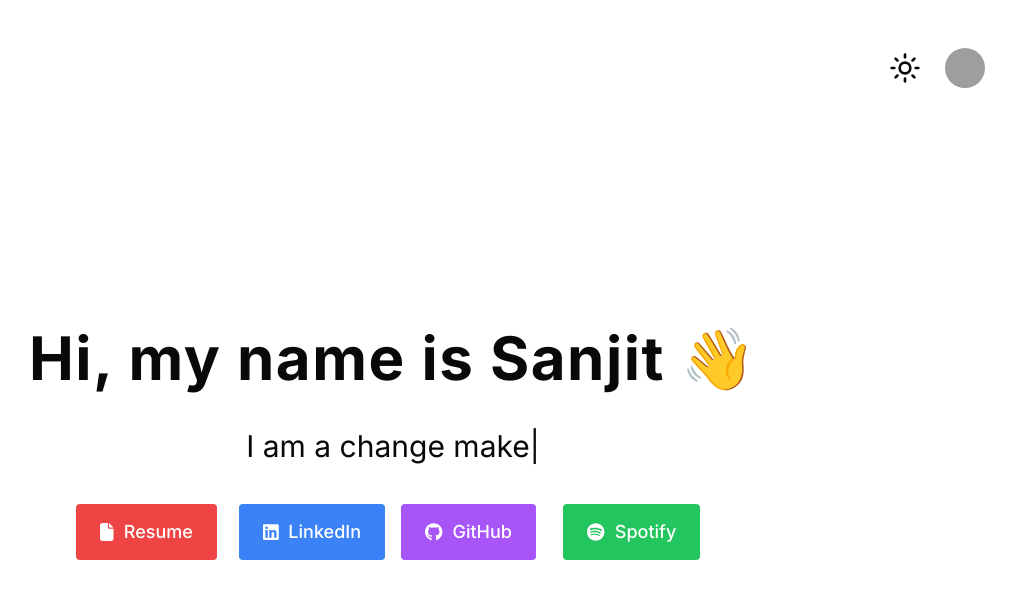
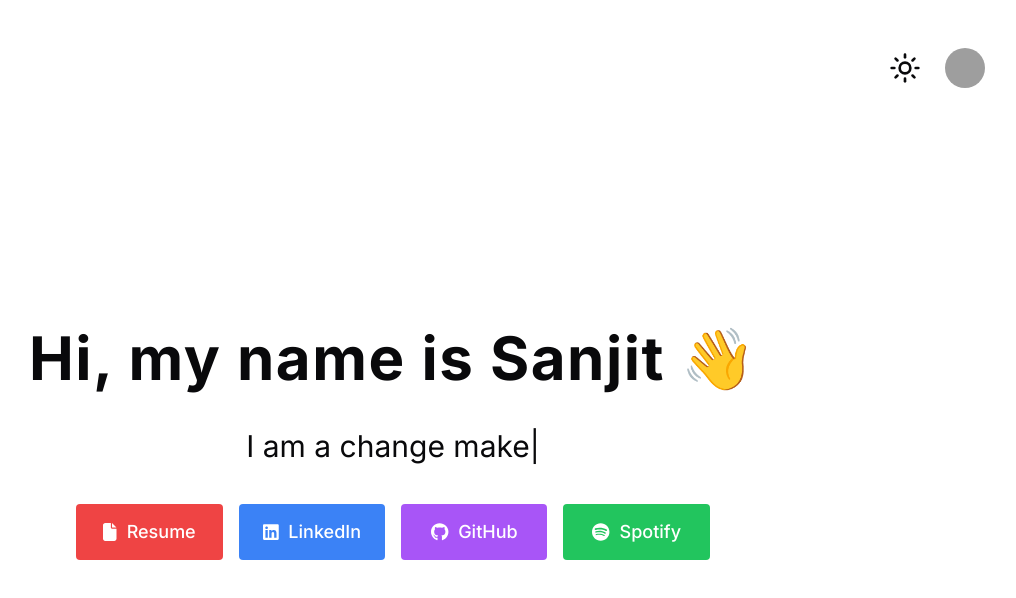
Before and after one commit to isanjit3/personal-site, a Next.js app: page / in a window 1280 px wide. Shown: the top 598 px of the page, without its empty margins (247-1263 px from the left). Built offline with nearby package versions, Linux system fonts and the light colour scheme; grey boxes are pictures that could not be loaded.

Commit message:
gradient mouse and button fixes

```diff
--- a/src/app/globals.css
+++ b/src/app/globals.css
@@ -96,7 +96,7 @@
   }
   #gradient-layer {
     position: absolute;
-    background-color: rgb(253, 253, 253);
+    background-color: rgb(238, 129, 129);
     background-image:
       radial-gradient(circle at 40% 20%, hsla(28, 100%, 74%, 1) 3%, transparent 8%),
       radial-gradient(circle at 80% 0%, hsla(189, 100%, 56%, 1) 3%, transparent 8%),
@@ -150,53 +150,17 @@
   }
   .gradient-background { /* FOR MOVING GRADIENT BACKGROUNDS */
     position: relative;
-    background-color: rgb(253, 253, 253);
+    background-color:hsla(0,100%,50%,1);
     background-image:
-      radial-gradient(circle at 40% 20%, hsla(28, 100%, 74%, 1) 3%, transparent 8%),
-      radial-gradient(circle at 80% 0%, hsla(189, 100%, 56%, 1) 3%, transparent 8%),
-      radial-gradient(circle at 10% 50%, hsla(355, 100%, 93%, 1) 3%, transparent 8%),
-      radial-gradient(circle at 80% 50%, hsla(340, 100%, 76%, 1) 3%, transparent 8%),
-      radial-gradient(circle at 0% 100%, hsla(22, 100%, 77%, 1) 3%, transparent 8%),
-      radial-gradient(circle at 80% 100%, hsla(242, 100%, 70%, 1) 3%, transparent 8%),
-      radial-gradient(circle at 0% 0%, hsla(343, 100%, 76%, 1) 3%, transparent 8%),
-      radial-gradient(circle at 30% 30%, hsla(0, 98%, 85%, 1) 3%, transparent 8%),
-      radial-gradient(circle at 70% 15%, hsla(343, 100%, 76%, 1) 3%, transparent 8%),
-      radial-gradient(circle at 15% 70%, hsla(0, 17%, 86%, 1) 3%, transparent 8%),
-      radial-gradient(circle at 90% 50%, hsla(22, 100%, 77%, 1) 3%, transparent 8%),
-      radial-gradient(circle at 50% 80%, hsla(0, 57%, 86%, 1) 3%, transparent 8%),
-      radial-gradient(circle at 20% 90%, hsla(343, 100%, 76%, 1) 3%, transparent 8%),
-      radial-gradient(circle at 60% 40%, hsla(265, 100%, 86%, 1) 3%, transparent 8%),
-      radial-gradient(circle at 25% 15%, hsla(28, 100%, 74%, 1) 3%, transparent 8%),
-      radial-gradient(circle at 85% 25%, hsla(189, 100%, 56%, 1) 3%, transparent 8%),
-      radial-gradient(circle at 35% 65%, hsla(355, 100%, 93%, 1) 3%, transparent 8%),
-      radial-gradient(circle at 45% 10%, hsla(340, 100%, 76%, 1) 3%, transparent 8%),
-      radial-gradient(circle at 5% 85%, hsla(22, 100%, 77%, 1) 3%, transparent 8%),
-      radial-gradient(circle at 90% 90%, hsla(242, 100%, 70%, 1) 3%, transparent 8%),
-      radial-gradient(circle at 55% 5%, hsla(343, 100%, 76%, 1) 3%, transparent 8%),
-      radial-gradient(circle at 70% 70%, hsla(0, 98%, 85%, 1) 3%, transparent 8%),
-      radial-gradient(circle at 20% 20%, hsla(343, 100%, 76%, 1) 3%, transparent 8%),
-      radial-gradient(circle at 80% 40%, hsla(189, 100%, 56%, 1) 3%, transparent 8%),
-      radial-gradient(circle at 60% 70%, hsl(242, 100%, 70%) 3%, transparent 8%),
-      radial-gradient(circle at 40% 85%, hsla(343, 100%, 76%, 1) 3%, transparent 8%),
-      radial-gradient(circle at 50% 50%, hsla(265, 100%, 86%, 1) 3%, transparent 8%),
-      radial-gradient(circle at 35% 20%, hsla(28, 100%, 74%, 1) 3%, transparent 8%),
-      radial-gradient(circle at 75% 10%, hsla(242, 100%, 70%, 1) 3%, transparent 8%),
-      radial-gradient(circle at 15% 55%, hsla(355, 100%, 93%, 1) 3%, transparent 8%),
-      radial-gradient(circle at 55% 35%, hsla(340, 100%, 76%, 1) 3%, transparent 8%),
-      radial-gradient(circle at 10% 85%, hsla(22, 100%, 77%, 1) 3%, transparent 8%),
-      radial-gradient(circle at 85% 75%, hsla(189, 100%, 56%, 1)3%, transparent 8%),
-      radial-gradient(circle at 45% 15%, hsla(343, 100%, 76%, 1) 3%, transparent 8%),
-      radial-gradient(circle at 25% 60%, hsla(0, 98%, 85%, 1) 3%, transparent 8%),
-      radial-gradient(circle at 65% 70%, hsla(343, 100%, 76%, 1) 3%, transparent 8%),
-      radial-gradient(circle at 55% 20%, hsl(242, 100%, 70%) 3%, transparent 8%),
-      radial-gradient(circle at 60% 85%, hsla(22, 100%, 77%, 1) 3%, transparent 8%),
-      radial-gradient(circle at 25% 85%, hsla(0, 57%, 86%, 1) 3%, transparent 8%),
-      radial-gradient(circle at 45% 70%, hsla(265, 100%, 86%, 1) 3%, transparent 8%),
-      radial-gradient(circle at 40% 50%, hsl(242, 100%, 70%) 3%, transparent 8%),
-      radial-gradient(circle at 100% 20%,hsla(343, 100%, 76%, 1) 3%, transparent 8%),
-      radial-gradient(circle at 70% 55%, hsla(28, 100%, 74%, 1) 3%, transparent 8%);
+      radial-gradient(at 40% 20%, hsla(28,100%,74%,1) 0px, transparent 50%),
+      radial-gradient(at 80% 0%, hsla(189,100%,56%,1) 0px, transparent 50%),
+      radial-gradient(at 0% 50%, hsla(355,100%,93%,1) 0px, transparent 50%),
+      radial-gradient(at 80% 50%, hsla(340,100%,76%,1) 0px, transparent 50%),
+      radial-gradient(at 0% 100%, hsla(22,100%,77%,1) 0px, transparent 50%),
+      radial-gradient(at 80% 100%, hsla(242,100%,70%,1) 0px, transparent 50%),
+      radial-gradient(at 0% 0%, hsla(343,100%,76%,1) 0px, transparent 50%);
     background-size: 200% 200%;
-    animation: moveGradient 20s infinite linear; /* Same animation */
+    animation: moveGradient 2.5s infinite linear; /* Same animation */
   }
 
   @keyframes moveGradient {
--- a/src/app/page.tsx
+++ b/src/app/page.tsx
@@ -1,6 +1,5 @@
 import { Hero } from "@/components/sections/hero";
 import { NavigationBar } from "@/components/sections/navbar";
-import GradientReveal from "@/components/sections/gradient";
 
 export default function Home() {
   return (
--- a/src/components/sections/hero.tsx
+++ b/src/components/sections/hero.tsx
@@ -27,28 +27,28 @@
             <div className="shrink-hover unselectable grid gap-4 grid-cols-1 sm:grid-cols-2 lg:grid-cols-4">
                 <a href="https://eblws9kpxcehafgs.public.blob.vercel-storage.com/files/Thangarasu_Sanjit_Resume.pdf" target="_blank" rel="noopener noreferrer">
                     <Button
-                        className="flex flex-row items-center gap-x-2.5 bg-red-500 text-white hover:bg-red-100 hover:text-red-500">
+                        className="flex flex-row items-center w-full gap-x-2.5 bg-red-500 text-white hover:gradient-background">
                         <FontAwesomeIcon icon={faFile} />
                         Resume
                     </Button>
                 </a>
                 <a href="https://www.linkedin.com/in/tsanjit/" target="_blank" rel="noopener noreferrer">
                     <Button
-                        className="flex flex-row items-center gap-x-2.5 bg-blue-500 text-white hover:bg-blue-100 hover:text-blue-500">
+                        className="flex flex-row items-center w-full gap-x-2.5 bg-blue-500 text-white hover:gradient-background">
                         <FontAwesomeIcon icon={faLinkedin} />
                         LinkedIn
                     </Button>
                 </a>
                 <a href="https://github.com/isanjit3" target="_blank" rel="noopener noreferrer">
                     <Button
-                        className="flex flex-row items-center gap-x-2.5 bg-purple-500 text-white hover:bg-purple-100 hover:text-purple-500">
+                        className="flex flex-row items-center w-full gap-x-2.5 bg-purple-500 text-white hover:gradient-background">
                         <FontAwesomeIcon icon={faGithub} />
                         GitHub
                     </Button>
                 </a>
                 <a href="https://open.spotify.com/user/qfat5ryfmyfo9jz7emk4z6c76?si=894cca65877242eb" target="_blank" rel="noopener noreferrer">
                     <Button
-                        className="flex flex-row items-center gap-x-2.5 bg-green-500 text-white hover:bg-green-100 hover:text-green-500">
+                        className="flex flex-row items-center w-full gap-x-2.5 bg-green-500 text-white hover:gradient-background">
                         <FontAwesomeIcon icon={faSpotify} />
                         Spotify
                     </Button>
```
